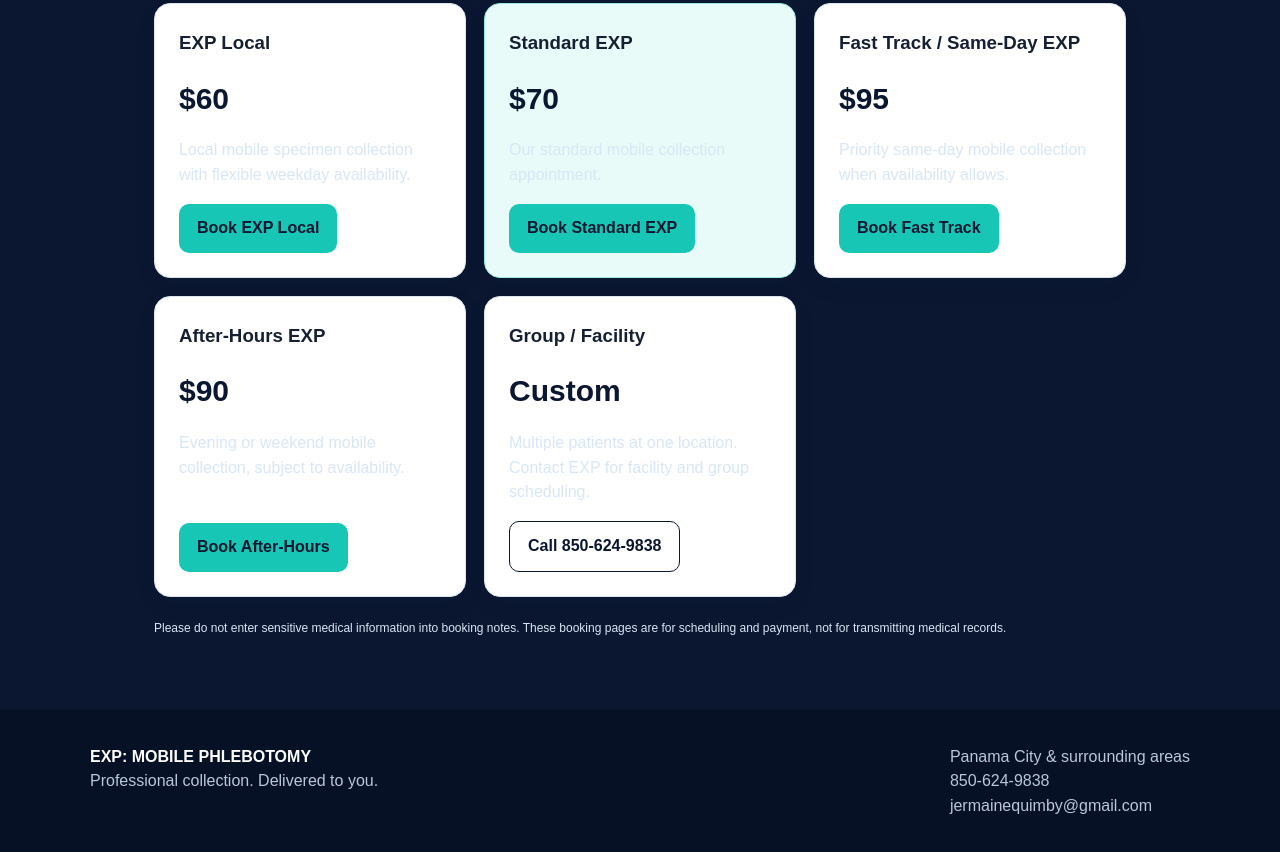
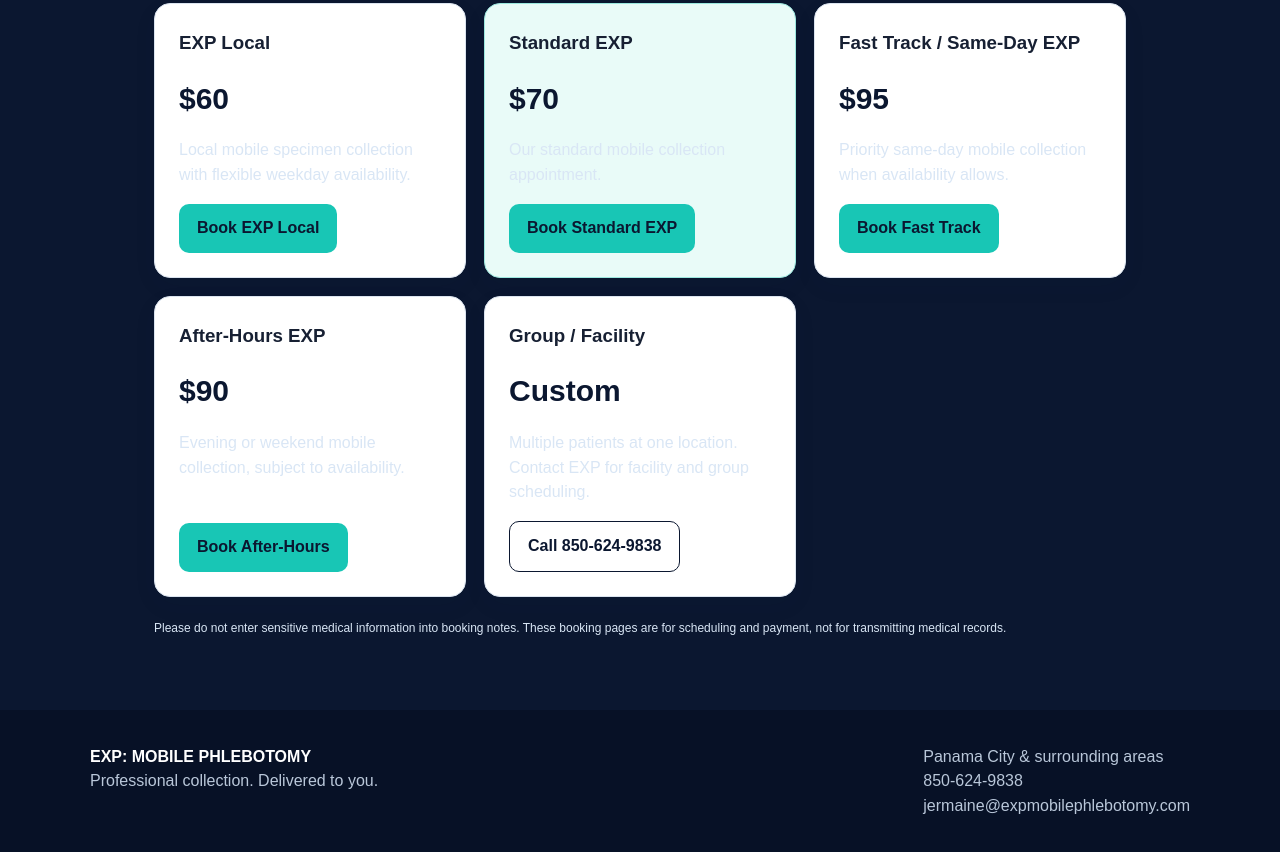
Before and after one commit to jermainequimby-bot/exp-mobile-phlebotomy, a plain HTML site: page index.html in a window 1280 px wide. Shown: the part 3065-3917 px from the top of the page. Drawn offline with Linux system fonts and the light colour scheme.

Commit message:
Update index.html
Updated email on website

```diff
--- a/index.html
+++ b/index.html
@@ -82,6 +82,6 @@ footer{background:#071126;color:#b9c7d9;padding:35px 5%}.footer-inner{max-width:
 </div>
 <p class="note" style="margin-top:22px">Please do not enter sensitive medical information into booking notes. These booking pages are for scheduling and payment, not for transmitting medical records.</p></div></section>
 
-<footer><div class="footer-inner"><div><b style="color:white">EXP: MOBILE PHLEBOTOMY</b><br>Professional collection. Delivered to you.</div><div>Panama City & surrounding areas<br>850-624-9838<br>jermainequimby@gmail.com</div></div></footer>
+<footer><div class="footer-inner"><div><b style="color:white">EXP: MOBILE PHLEBOTOMY</b><br>Professional collection. Delivered to you.</div><div>Panama City & surrounding areas<br>850-624-9838<br>jermaine@expmobilephlebotomy.com</div></div></footer>
 
 </body></html>
```
